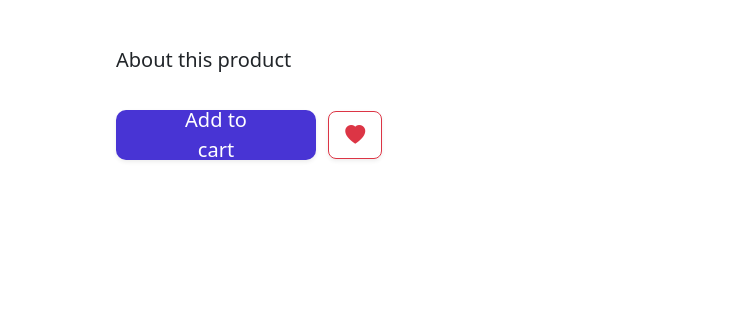
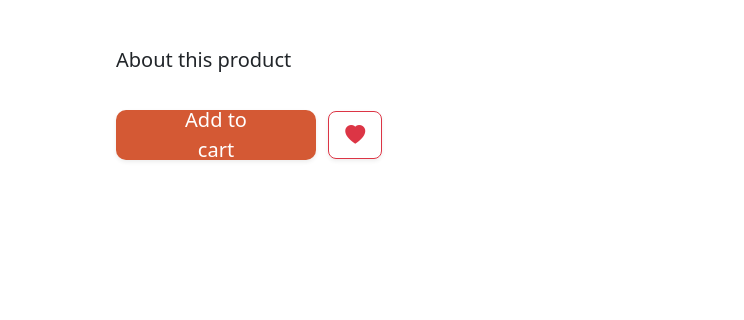
Before and after one commit to melbasiouny/eCommerce-Product-Module, a website built with Vite: page frontend/src/detailed-view.html in a window 1280 px wide. Shown: the part 292-612 px from the top of the page, 536-1280 px from the left. Built offline with nearby package versions, Linux system fonts and the light colour scheme.

Commit message:
Tweaked "Add to cart" button

```diff
--- a/frontend/src/detailed-view.html
+++ b/frontend/src/detailed-view.html
@@ -60,14 +60,14 @@
             height: 50px;
             border: 0;
             border-radius: 10px;
-            background-color: #4834d4;
+            background-color: #d45934;
             outline: none;
             cursor: pointer;
             color: #fff;
         }
 
         .cart-button:hover {
-            background-color: #35269b;
+            background-color: #bd4a27;
         }
 
         .cart-button:active {
```
